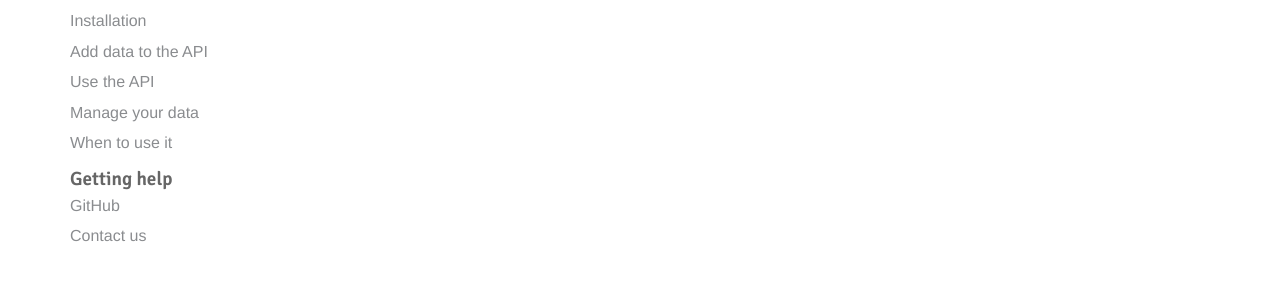
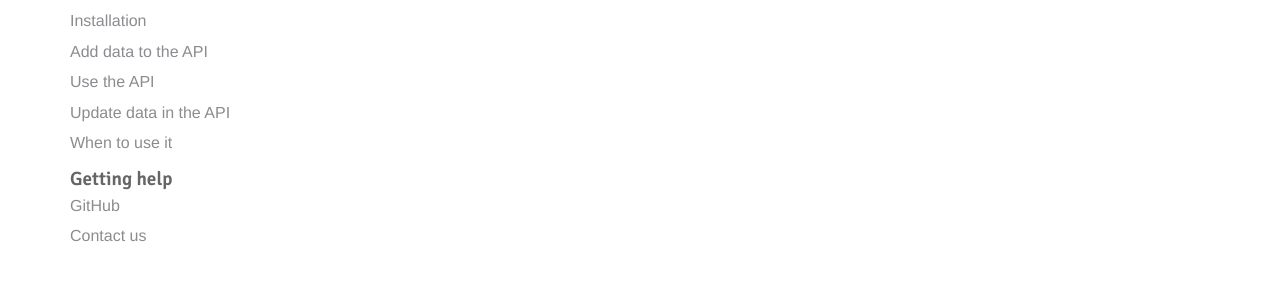
Before and after one commit to opennorth/represent-boundaries-docs, a Jekyll site: the page built from docs/index.md, in a window 1280 px wide. Shown: the part 331-627 px from the top of the page. Built offline with Jekyll 4.4.1, drawn with Linux system fonts in a browser that asks for light colours; Markdown is read by kramdown in place of the engine named in the settings.

Commit message:
match sidebar to represent-boundaries readme

```diff
--- a/_includes/sidebar.html
+++ b/_includes/sidebar.html
@@ -4,7 +4,7 @@
         <li><a href="{{ site.baseurl }}/docs/install/">Installation</a></li>
         <li><a href="{{ site.baseurl }}/docs/import/">Add data to the API</a></li>
         <li><a href="{{ site.baseurl }}/docs/api/">Use the API</a></li>
-        <li><a href="{{ site.baseurl }}/docs/manage/">Manage your data</a></li>
+        <li><a href="{{ site.baseurl }}/docs/manage/">Update data in the API</a></li>
         <li><a href="{{ site.baseurl }}/docs/why/">When to use it</a></li>
         <li><h2>Getting help</h2></li>
         <li><a href="https://github.com/opennorth/represent-boundaries/">GitHub</a></li>
```
